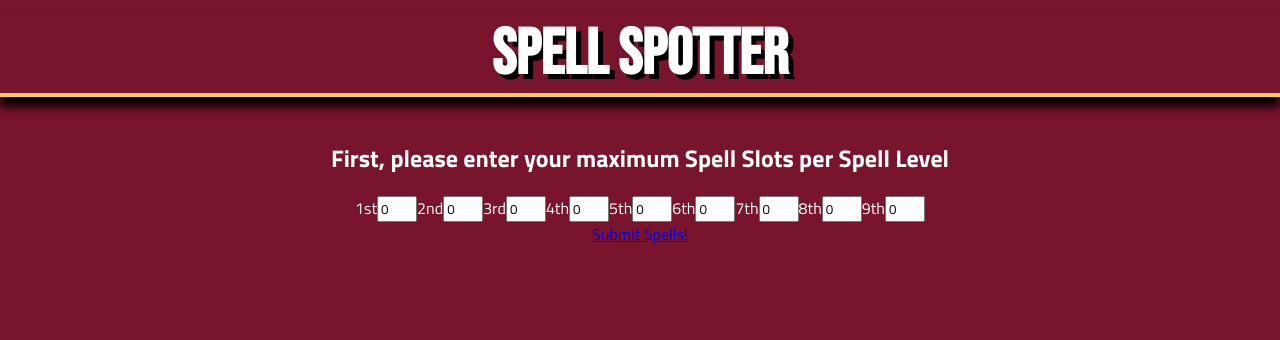
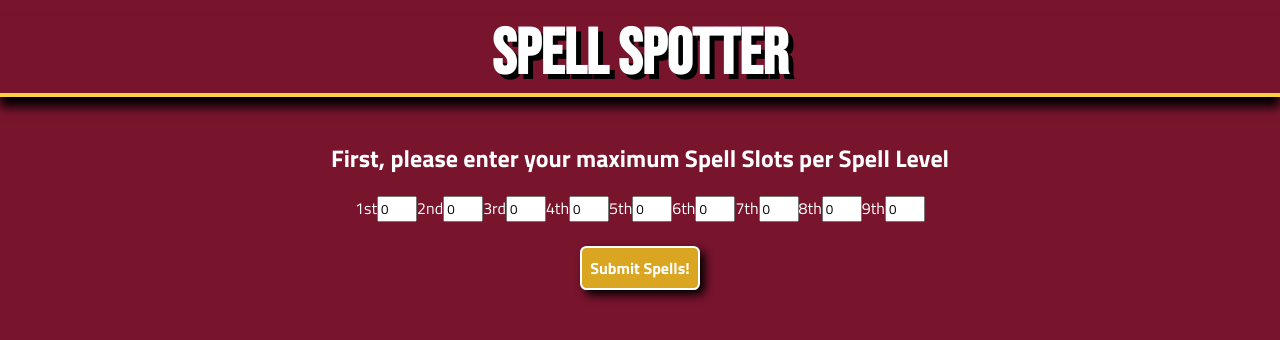
Before and after one commit to zachjjohns/SpellSpotter, a React (Create React App) app: page / in a window 1280 px wide. Shown: the top 340 px of the page. Built offline with nearby package versions, Linux system fonts and the light colour scheme; no server answers.

Commit message:
Update Submit Spells Link CSS'

```diff
--- a/src/components/SpellSelect/SpellSelect.css
+++ b/src/components/SpellSelect/SpellSelect.css
@@ -16,7 +16,6 @@
   text-align: center;
 }
 
-
 .spellbook-wrapper {
   display: flex;
   justify-content: space-evenly;
--- a/src/components/SpellSlots/SpellSlots.css
+++ b/src/components/SpellSlots/SpellSlots.css
@@ -11,3 +11,19 @@
   display: flex;
   justify-content: center;
 }
+
+.submit-spells {
+  border: 2px solid white;
+  border-radius: .4rem;
+  background-color: goldenrod;
+  color: white;
+  font-weight: bold;
+  padding: .5rem;
+  margin: 1.5rem;
+  text-decoration: none;
+  box-shadow: 5px 5px 10px black;
+}
+
+.submit-spells:hover {
+  background-color: #A37B18;
+}
```
